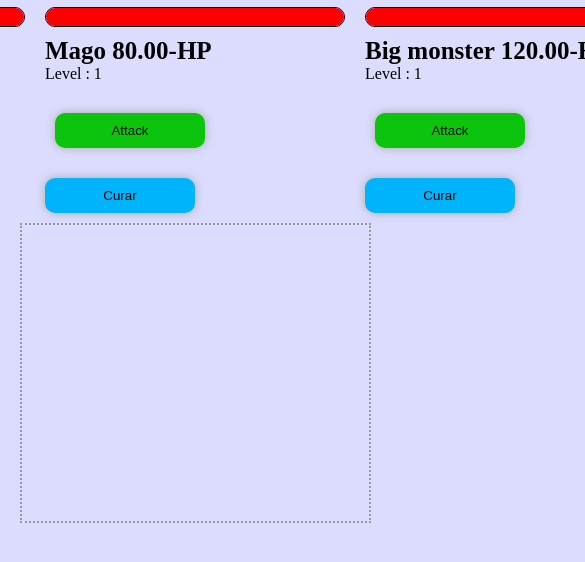
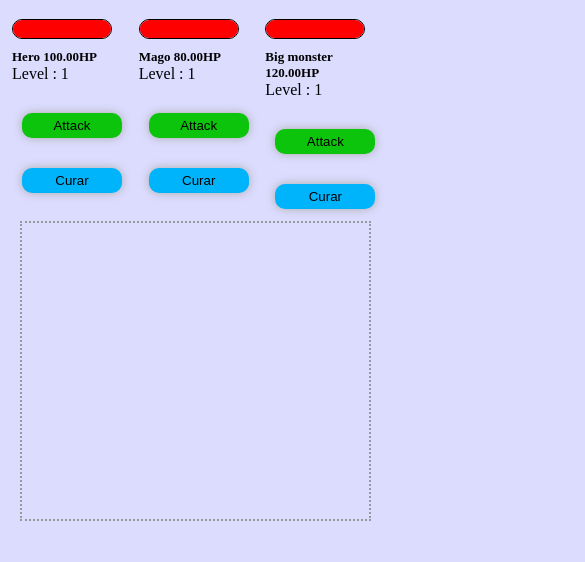
Before and after one commit to riquelme88/modelo-Rpg, a plain HTML site: page index.html in a window 390 px wide. Shown: the part 70-632 px from the top of the page, 585 px wide, since content can reach past the window. Drawn offline with Linux system fonts and the light colour scheme.

Commit message:
ajeitando pro cell

```diff
--- a/classes.js
+++ b/classes.js
@@ -73,18 +73,18 @@ class stage{
     }
     update(){
         //fighter1
-        this.fighter1El.querySelector('.name').innerHTML = `<div>${this.fighter1.name} ${this.fighter1.life.toFixed(2)}-HP</div>`
+        this.fighter1El.querySelector('.name').innerHTML = `<div>${this.fighter1.name} ${this.fighter1.life.toFixed(2)}HP</div>`
         this.fighter1El.querySelector('.level').innerHTML = `Level : ${this.fighter1.level}`
         let pct1 = (this.fighter1.life/ this.fighter1.max_life) *100;
         this.fighter1El.querySelector('.bar .bar-life').style.width = `${pct1}%`
         //fighter2
-        this.fighter2El.querySelector('.name').innerHTML = `<div>${this.fighter2.name} ${this.fighter2.life.toFixed(2)}-HP</div>`
+        this.fighter2El.querySelector('.name').innerHTML = `<div>${this.fighter2.name} ${this.fighter2.life.toFixed(2)}HP</div>`
         this.fighter2El.querySelector('.level').innerHTML = `Level : ${this.fighter2.level}`
         let pct2 = (this.fighter2.life/ this.fighter2.max_life) *100;
         this.fighter2El.querySelector('.bar .bar-life').style.width = `${pct2}%`
         //fighter3
         //fighter2
-        this.fighter3El.querySelector('.name').innerHTML = `<div>${this.fighter3.name} ${this.fighter3.life.toFixed(2)}-HP</div>`
+        this.fighter3El.querySelector('.name').innerHTML = `<div>${this.fighter3.name} ${this.fighter3.life.toFixed(2)}HP</div>`
         this.fighter3El.querySelector('.level').innerHTML = `Level : ${this.fighter3.level}`
         let pct3 = (this.fighter3.life/ this.fighter3.max_life) *100;
         this.fighter3El.querySelector('.bar .bar-life').style.width = `${pct3}%`
--- a/style.css
+++ b/style.css
@@ -89,3 +89,48 @@ h1{
     scale: 1.05;
     background-color: rgb(0, 150, 231);
 }
+
+@media screen and (max-width: 450px) {
+    .game{
+        max-width: 425px;
+        overflow: hidden;
+    }
+
+    .bar{
+        width: 100px;
+        margin-top: 20px;
+    }
+
+    .name{
+        font-size: 13px;
+        margin-top: 10px;
+        font-weight: 700;
+    }
+
+    #hero,#monster,#mage,#mini-monster{
+        display: flex;
+        flex-direction: column;
+        padding: 2px;
+
+    }
+
+    #hero{
+        margin-left: 10px;
+    }
+
+    .attack{
+        padding: 5px;
+        width: 100px;
+
+    }
+
+    .cure{
+        padding: 5px;
+        width: 100px;
+        margin-left: 10px;
+        margin-bottom: 10px;
+    }
+
+
+
+}
```
